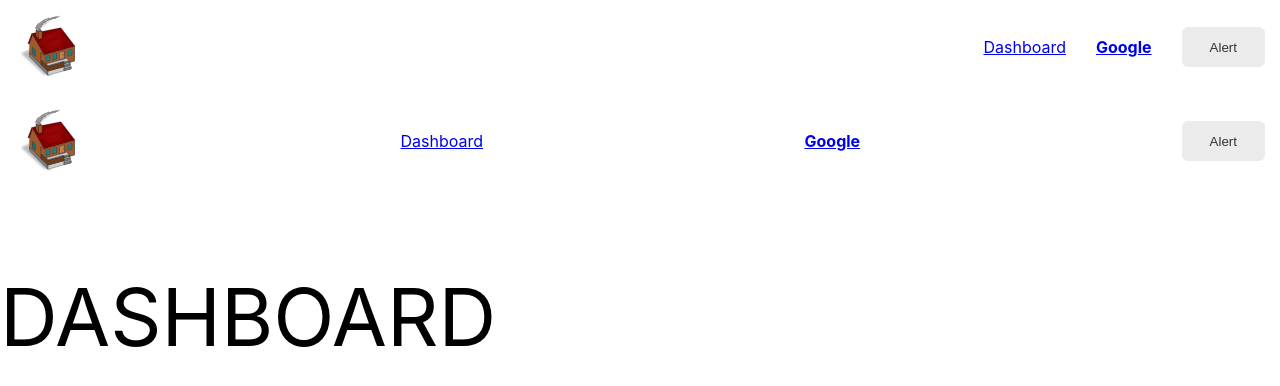
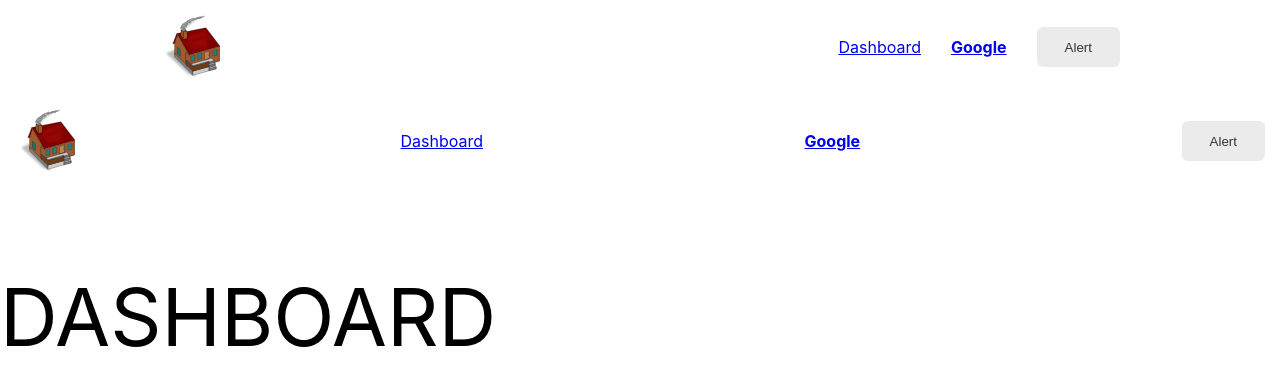
Before and after one commit to cpmech/rcomps, a React (Create React App) app: page /dashboard in a window 1280 px wide. Shown: the top 386 px of the page. Built offline with nearby package versions, Linux system fonts and the light colour scheme.

Commit message:
Fix max-width in TopMenu

```diff
--- a/src/components/TopMenu.tsx
+++ b/src/components/TopMenu.tsx
@@ -52,7 +52,7 @@ export const TopMenu: React.FC<ITopMenuProps> = ({
         min-height: ${minHeight}px;
         margin: auto;
         line-height: 0;
-        max-width: ${desktopMaxWidth};
+        max-width: ${desktopMaxWidth}px;
         padding: ${paddingLeft}px ${paddingRight}px;
       `}
     >
```
